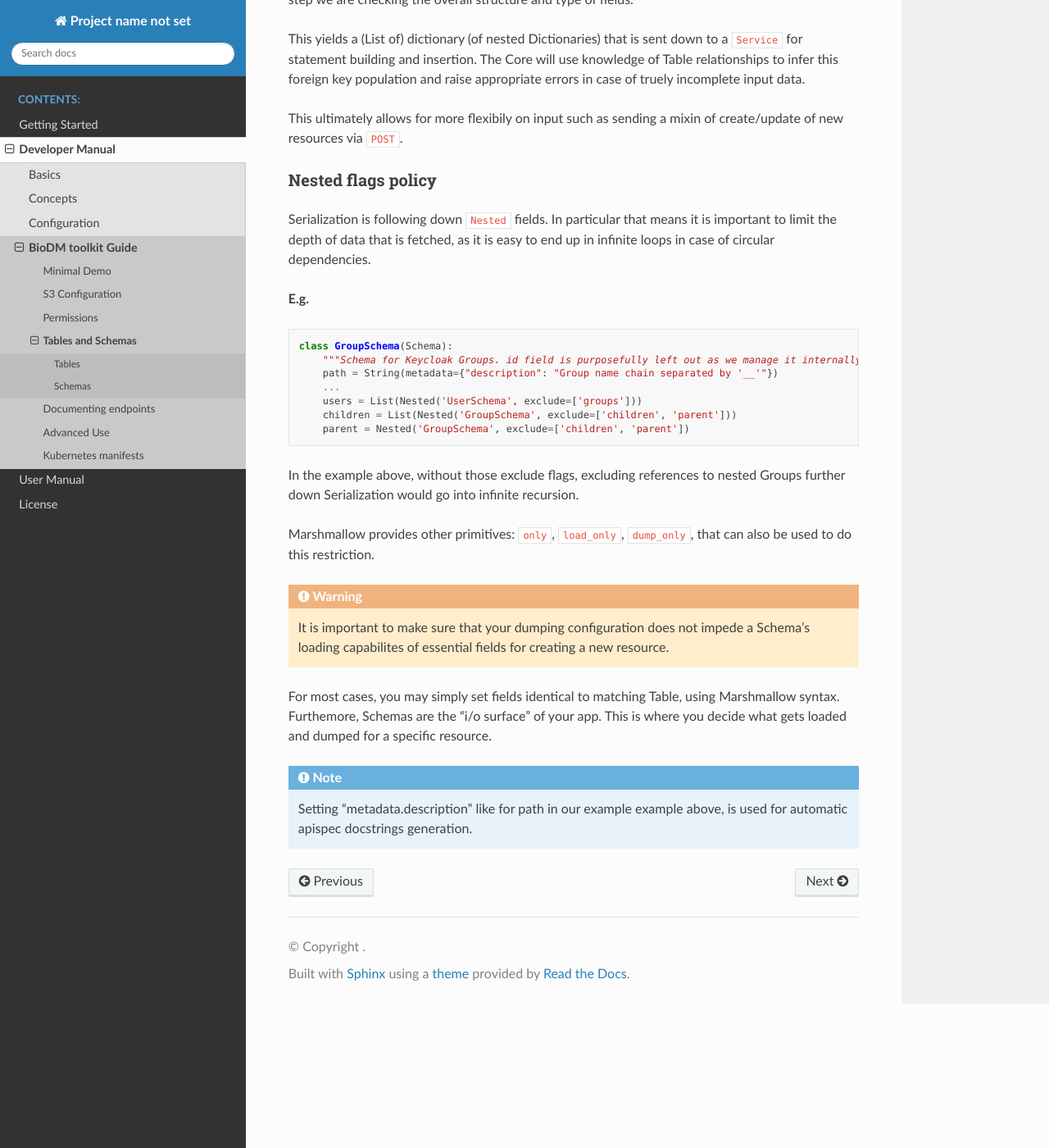
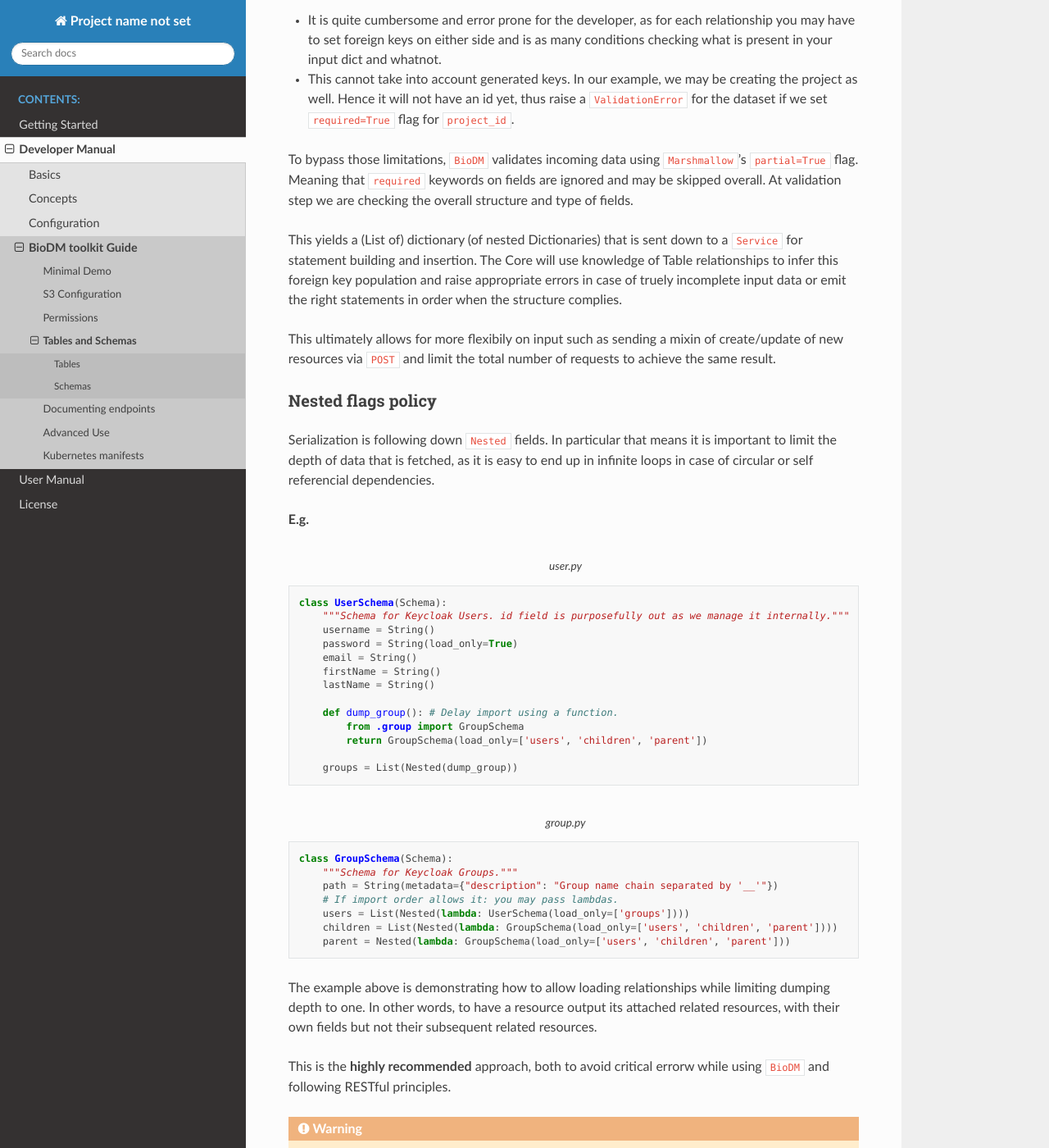
Before and after one commit to bag-cnag/biodm, a Sphinx documentation site: the page built from docs/developer_manual/table_schema.rst, in a window 1280 px wide and 1400 px high, scrolled down 2000 px. Shown: the whole window at 82% size. Built offline with Sphinx 7.4.7 and the Read the Docs theme 3.1.0, drawn with Linux system fonts in a browser that asks for light colours; pages that are not in the unit, such as notebooks, are missing from menus; some of the changed text lies outside the part shown.

Commit message:
redefine and document Schema dumping policy, fix aliased relationships loading

```diff
--- a/docs/developer_manual/table_schema.rst
+++ b/docs/developer_manual/table_schema.rst
@@ -50,9 +50,19 @@ with requesting user's username creating the resource.
         ...
         submitter_username:  Mapped[str] = mapped_column(ForeignKey("USER.username"), nullable=False)
 
+.. note::
+
+    This effectively has a similar effect as `@login_required` to create that resource.
+
 
 Schemas
 -------
+
+Schemas are the "i/o surface" of your app.
+This is where you decide what gets loaded and dumped for a specific resource.
+
+For most cases, you may simply set fields identical to matching Table, using Marshmallow syntax,
+making sure to have **matching names** between columns.
 
 ``Marshmallow`` also comes with some limitations, such as not being able to infer foreign key
 population in respect to nested entities while ``de-serializing``.
@@ -89,7 +99,7 @@ This technique has two major disadvantages:
 
 * This cannot take into account generated keys. In our example, we may be creating the
   project as well. Hence it will not have an id yet, thus raise a ``ValidationError`` for the
-  dataset if we set ``required=True`` flag for ``id_project``.
+  dataset if we set ``required=True`` flag for ``project_id``.
 
 
 To bypass those limitations, ``BioDM`` validates incoming data using ``Marshmallow``'s
@@ -98,10 +108,11 @@ overall. At validation step we are checking the overall structure and type of fi
 
 This yields a (List of) dictionary (of nested Dictionaries) that is sent down to a ``Service``
 for statement building and insertion. The Core will use knowledge of Table relationships to infer
-this foreign key population and raise appropriate errors in case of truely incomplete input data.
+this foreign key population and raise appropriate errors in case of truely incomplete input data or
+emit the right statements in order when the structure complies.
 
 This ultimately allows for more flexibily on input such as sending a mixin of create/update of new
-resources via ``POST``.
+resources via ``POST`` and limit the total number of requests to achieve the same result.
 
 
 Nested flags policy
@@ -109,37 +120,59 @@ Nested flags policy
 
 Serialization is following down ``Nested`` fields. In particular that means it is important to
 limit the depth of data that is fetched, as it is easy to end up in infinite loops in case of
-circular dependencies.
+circular or self referencial dependencies.
 
 **E.g.**
 
-.. code:: python
+.. code-block:: python
+    :caption: user.py
+
+    class UserSchema(Schema):
+        """Schema for Keycloak Users. id field is purposefully out as we manage it internally."""
+        username = String()
+        password = String(load_only=True)
+        email = String()
+        firstName = String()
+        lastName = String()
+
+        def dump_group(): # Delay import using a function.
+            from .group import GroupSchema
+            return GroupSchema(load_only=['users', 'children', 'parent'])
+
+        groups = List(Nested(dump_group))
+
+
+.. code-block:: python
+    :caption: group.py
 
     class GroupSchema(Schema):
-        """Schema for Keycloak Groups. id field is purposefully left out as we manage it internally."""
+        """Schema for Keycloak Groups."""
         path = String(metadata={"description": "Group name chain separated by '__'"})
-        ...
-        users = List(Nested('UserSchema', exclude=['groups']))
-        children = List(Nested('GroupSchema', exclude=['children', 'parent']))
-        parent = Nested('GroupSchema', exclude=['children', 'parent'])
+        # If import order allows it: you may pass lambdas.
+        users = List(Nested(lambda: UserSchema(load_only=['groups'])))
+        children = List(Nested(lambda: GroupSchema(load_only=['users', 'children', 'parent'])))
+        parent = Nested(lambda: GroupSchema(load_only=['users', 'children', 'parent']))
 
 
-In the example above, without those exclude flags, excluding references to nested Groups further
-down Serialization would go into infinite recursion.
+The example above is demonstrating how to allow loading relationships while limiting
+dumping depth to one. In other words, to have a resource output its attached related resources,
+with their own fields but not their subsequent related resources.
 
-Marshmallow provides other primitives: ``only``, ``load_only``, ``dump_only``, that can also be
-used to do this restriction.
+This is the **highly recommended** approach, both to avoid critical errorw while using ``BioDM`` and
+following RESTful principles.
 
 
 .. warning::
 
-    It is important to make sure that your dumping configuration does not impede a Schema's
+    Marshmallow provides other primitives such as ``only``, ``exclude`` and ``dump_only`` that can be
+    used to do this restriction.
+
+    However, be careful with your dumping configuration in order not to impede a Schema's
     loading capabilites of essential fields for creating a new resource.
 
+    Although you may allow more depth at places depending on your use case, always make sure
+    that the resulting tree do not have cycles.
 
-For most cases, you may simply set fields identical to matching Table, using Marshmallow syntax.
-Furthemore, Schemas are the "i/o surface" of your app. This is where you decide what gets
-loaded and dumped for a specific resource.
 
 .. note::
 
--- a/src/biodm/__init__.py
+++ b/src/biodm/__init__.py
@@ -1,5 +1,5 @@
 """BioDM framework."""
-__version__ = '0.6.0'
+__version__ = '0.7.5'
 __version_info__ = ([int(num) for num in __version__.split('.')])
 
 
```
Also changed, not shown: other parts of docs/developer_manual/table_schema.rst (+3 -3 lines), 18 other files.
